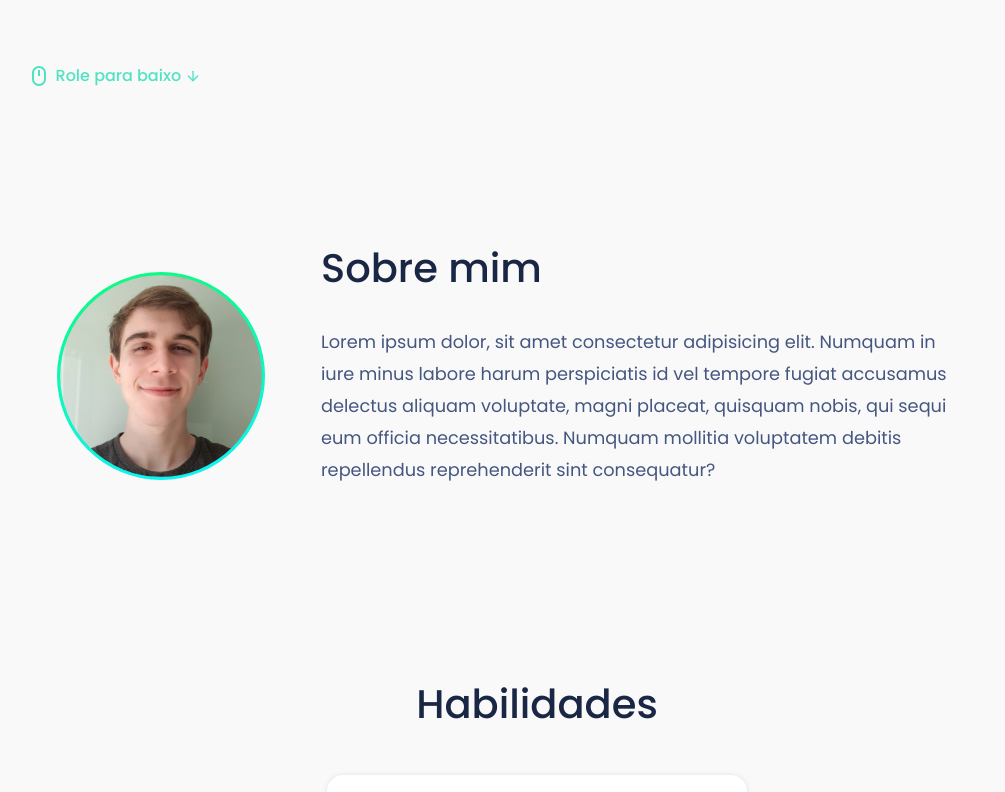
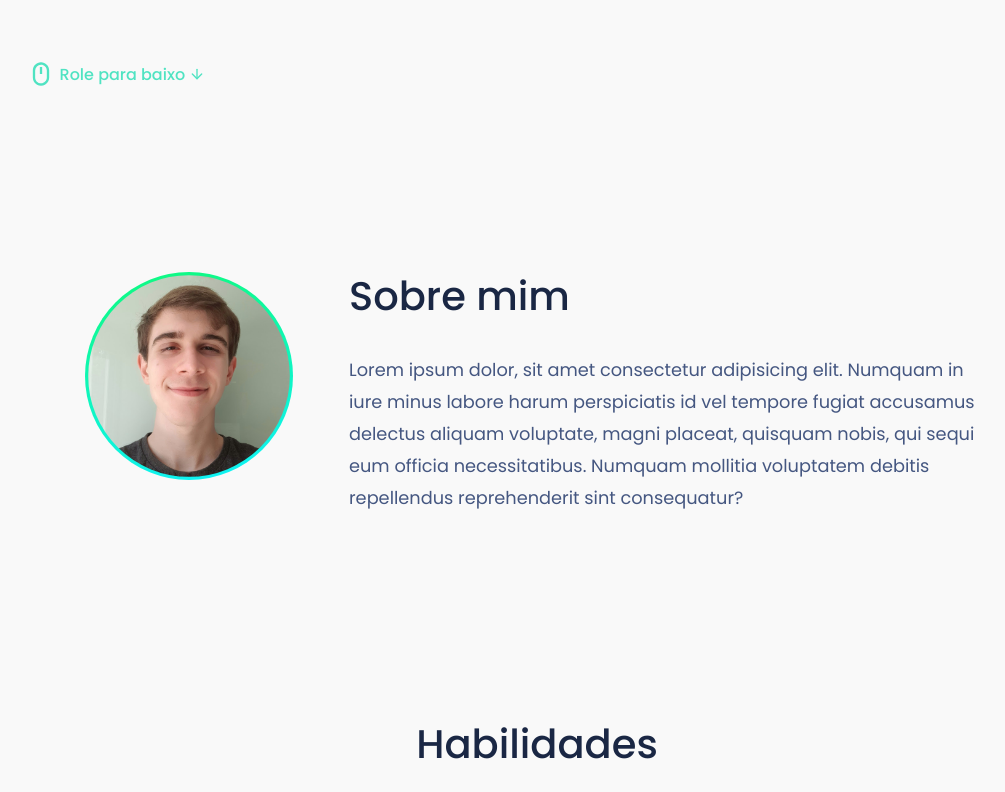
Before and after one commit to pedrotrasfereti/portfolio, a React (Vite) app: page / in a window 1280 px wide. Shown: the part 680-1472 px from the top of the page, without its empty margins (103-1108 px from the left). Built offline with nearby package versions, Linux system fonts and the light colour scheme; no server answers.

Commit message:
semi-responsivo 3

```diff
--- a/src/styles/_about.scss
+++ b/src/styles/_about.scss
@@ -1,10 +1,11 @@
 @import './themes';
 
-@media only screen and (max-width: 957px) {
+@media only screen and (max-width: 1027px) {
   .About {
     .Image {
       height: 12rem !important;
       width: 12rem !important;
+      margin-right: 0 !important;
     }
 
     .Heading {
@@ -13,22 +14,29 @@
     }
 
     .Paragraph {
-      font: $small-font !important;
       text-align: center !important;
+      margin-left: 3.5rem;
     }
   }
 }
 
-@media only screen and (max-width: 500px) {
+@media only screen and (max-width: 600px) {
   .About {
+    .Heading {
+      font: $x-small-heading-font !important;
+    }
+
     .Image {
       height: 11rem !important;
       width: 11rem !important;
     }
+
+    .Paragraph {
+      font: $x-small-font !important;
+      margin-left: 0 !important;
+    }
   }
 }
-
-
 
 .About {
   @include themify() {
@@ -40,6 +48,7 @@
     justify-content: center;
     min-height: $section-height;
     width: $default-width;
+    padding: 3.5rem;
   }
 
   .Image {
@@ -50,6 +59,7 @@
       height: 13rem;
       padding: .2rem;
       width: 13rem;
+      margin-right: 3.5rem;
     }
   }
 
@@ -57,7 +67,7 @@
     display: flex;
     flex-flow: column nowrap;
     gap: 1.75em;
-    padding: 1.75em 3.5rem 3.5rem;
+    padding-top: 1.75em;
 
     .Heading {
       @include themify() {
@@ -70,7 +80,7 @@
       @include themify() {
         color: t($textAlt);
         font: $medium-font;
-        line-height: 2rem;
+        line-height: $line-height !important;
         max-width: 40rem;
       }
     }
--- a/src/styles/_contact.scss
+++ b/src/styles/_contact.scss
@@ -6,12 +6,18 @@
       font: $small-heading-font !important;
     }
 
-    .Name {
-      font: $title-font !important;
-    }
+    .Info--Container {
+      .Icon {
+        font-size: $medium-icon !important;
+      }
 
-    .Text {
-      font: $x-small-font !important;
+      .Name {
+        font: $small-title-font !important;
+      }
+
+      .Text {
+        font: $x-small-font !important;
+      }
     }
 
     .Form {
@@ -23,6 +29,14 @@
       .TextArea {
         width: $small-input-width !important;
       }
+    }
+  }
+}
+
+@media only screen and (max-width: 600) {
+  .Contact {
+    .Heading {
+      font: $x-small-heading-font !important;
     }
   }
 }
@@ -64,7 +78,7 @@
         .Icon {
           @include themify() {
             color: t($primary);
-            font-size: $x-large-icon;
+            font-size: $big-icon;
             margin-top: .25rem;
           }
         }
@@ -77,7 +91,7 @@
           .Name {
             @include themify() {
               color: t($text);
-              font: $x-small-heading-font;
+              font: $xx-small-heading-font;
             }
           }
 
@@ -162,7 +176,7 @@
         }
 
         .Icon {
-          font-size: $small-icon;
+          font-size: $x-small-icon;
         }
       }
     }
--- a/src/styles/_footer.scss
+++ b/src/styles/_footer.scss
@@ -3,7 +3,7 @@
 @media only screen and (max-width: 1000px) {
   .Footer {
     .Title {
-      font: $title-font !important;
+      font: $small-title-font !important;
     }
 
     .Subtitle {
@@ -18,8 +18,8 @@
       gap: 1rem !important;
     }
 
-    .SocialIcon {
-      font-size: 1.35em !important;
+    .Icon {
+      font-size: $x-small-icon !important;
     }
   }
 }
--- a/src/styles/_header.scss
+++ b/src/styles/_header.scss
@@ -11,6 +11,20 @@
 
   .Menu {
     display: block !important;
+  }
+}
+
+@media only screen and (max-width: 600px) {
+  .Header {
+    .Navbar {
+      .Link {
+        font: $x-small-font !important;
+      }
+
+      .Label {
+        font: $x-small-font !important;
+      }
+    }
   }
 }
 
@@ -35,7 +49,7 @@
       @include smooth();
       color: t($text);
       cursor: pointer;
-      font: $title-font;
+      font: $small-title-font;
       margin: $title-margin;
 
       &:hover {
@@ -53,7 +67,7 @@
       border-radius: 50%;
       color: t($primary);
       cursor: pointer;
-      font-size: $small-icon;
+      font-size: $x-small-icon;
       padding: .4rem .4rem .1rem .4rem;
 
       &:hover {
--- a/src/styles/_home.scss
+++ b/src/styles/_home.scss
@@ -24,17 +24,31 @@
 
 @media only screen and (max-width: 1000px) {
   .Social .Icon {
-    font-size: $small-icon !important;
+    font-size: $x-small-icon !important;
   }
 
   .Hero {
     .Heading {
-      font: $big-heading-font !important;
+      font: $x-large-heading-font !important;
     }
 
     .Description {
       font: $small-font !important;
       max-width: 29em !important;
+    }
+  }
+}
+
+@media only screen and (max-width: 600px) {
+  .Hero {
+    .Heading {
+      font: $big-heading-font !important;
+      width: 20rem;
+    }
+
+    .Description {
+      font: $x-small-font !important;
+      max-width: 20rem !important;
     }
   }
 }
@@ -65,7 +79,7 @@
         @include themify() {
           @include smooth();
           color: t($primary);
-          font-size: $medium-icon;
+          font-size: $small-icon;
 
           &:hover {
             color: t($secondary);
@@ -79,7 +93,7 @@
         @include themify() {
           @include smooth();
           color: t($text);
-          font: $x-large-heading-font;
+          font: $xx-large-heading-font;
           max-width: 38rem;
         }
       }
@@ -89,7 +103,7 @@
           @include smooth();
           color: t($textAlt);
           font: $medium-font;
-          line-height: 2rem;
+          line-height: $line-height !important;
           margin-top: .5em;
           width: 37em;
         }
@@ -139,7 +153,7 @@
           color: t($secondary);
 
           .Arrow {
-            font-size: $x-small-icon;
+            font-size: $xx-small-icon;
             transform: translateY(15%);
             transition: .2s;
           }
--- a/src/styles/_services.scss
+++ b/src/styles/_services.scss
@@ -4,6 +4,27 @@
   .Services {
     .Heading {
       font: $small-heading-font !important;
+    }
+
+    .Service .Content {
+      height: $small-card-height !important;
+      width: $small-card-width !important;
+
+      .Title {
+        font: $title-font !important;
+      }
+
+      .Icon {
+        font-size: $medium-icon !important;
+      }
+    }
+  }
+}
+
+@media only screen and (max-width: 600) {
+  .Services {
+    .Heading {
+      font: $x-small-heading-font !important;
     }
   }
 }
@@ -41,14 +62,16 @@
         border: 0;
         border-radius: 1em;
         box-shadow: 0 0 6px -2px t($shadow);
+        position: relative;
       }
 
       .Decoration {
         @include themify() {
           background: t($borderSpecial);
           display: block;
-          height: .25em;
-          margin: 1.25em 0 auto 0;
+          height: .25rem;
+          position: absolute;
+          top: 1.25rem;
           width: 100%;
         }
       }
@@ -58,16 +81,16 @@
         align-items: flex-start;
         display: flex;
         flex-flow: column nowrap;
-        height: 20rem;
+        height: $card-height;
         justify-content: space-around;
         padding: 1.5rem;
         padding-top: 5.5rem;
-        width: 18rem;
+        width: $card-width;
 
         .Icon {
           @include themify() {
             color: t($primary);
-            font-size: $x-large-icon;
+            font-size: $big-icon;
           }
         }
 
@@ -103,7 +126,7 @@
           }
 
           .Arrow {
-            font-size: $x-small-icon;
+            font-size: $xx-small-icon;
             margin-right: 1em;
           }
         }
--- a/src/styles/_skills.scss
+++ b/src/styles/_skills.scss
@@ -1,6 +1,6 @@
 @import './themes';
 
-@media only screen and (max-width: 1347px) {
+@media only screen and (max-width: 1358px) {
   .Skills {
     .Dropdown--Container {
       justify-content: center;
@@ -13,17 +13,25 @@
     .Heading {
       font: $small-heading-font !important;
     }
+  }
+}
+
+@media only screen and (max-width: 600px) {
+  .Skills {
+    .Heading {
+      font: $x-small-heading-font !important;
+    }
 
     .DdHeader {
       height: $small-skill-height !important;
       width: $small-skill-width !important;
 
       .Title {
-        font: 500 1.1em Poppins, sans-serif !important;
+        font: $bold-small-font !important;
       }
 
       .Button {
-        font-size: $x-small-icon !important;
+        font-size: $xx-small-icon !important;
       }
     }
   }
@@ -33,7 +41,7 @@
   @include themify() {
     @include smooth();
     background-color: t($body);
-    min-height: $section-height;
+    min-height: calc($section-height + .75rem);
     width: $default-width;
   }
 
@@ -41,7 +49,7 @@
     @include themify() {
       color: t($text);
       font: $medium-heading-font;
-      padding: 2.6rem 0;
+      padding: 5.15rem 0 2.6rem;
       text-align: center;
     }
   }
@@ -78,14 +86,14 @@
 
           .Icon {
             color: t($primary);
-            font-size: $big-icon;
+            font-size: $medium-icon;
             margin: 0 1.5rem;
           }
 
           .Container {
             .Title {
               color: t($text);
-              font: $title-font;
+              font: $small-title-font;
             }
 
             .Link {
@@ -112,7 +120,7 @@
             border-radius: 50%;
             color: t($text);
             cursor: pointer;
-            font-size: $small-icon;
+            font-size: $x-small-icon;
             margin: 0 1.5rem 0 auto;
             padding: .2rem .2rem 0 .2rem;
 
@@ -132,7 +140,7 @@
         background: none;
         height: 10rem;
         list-style: none;
-        overflow-y: scroll;
+        overflow-y: auto;
         padding: 0;
         width: 25rem;
 
--- a/src/styles/_variables.scss
+++ b/src/styles/_variables.scss
@@ -19,11 +19,12 @@ $gradient-dark: linear-gradient(170deg, #1DD573 0%, #1DCED5 100%);
 
 /*-================== FONTS ===================-*/
 // Icons
-$x-small-icon: 1.15em;
-$small-icon: 1.375em;
-$medium-icon: 1.5em;
-$big-icon: 1.75em;
-$x-large-icon: 2em;
+$xx-small-icon: 1.15em;
+$x-small-icon: 1.375em;
+$small-icon: 1.5em;
+$medium-icon: 1.75em;
+$big-icon: 2em;
+$x-large-icon: 3em;
 $xx-large-icon: 4em;
 
 // Text
@@ -34,17 +35,23 @@ $bold-small-font: 500 1em Poppins, sans-serif;
 $medium-font: 400 1.11em Poppins, sans-serif;
 
 // Title
-$title-font: 500 1.2em Poppins, sans-serif;
+$small-title-font: 500 1.2em Poppins, sans-serif;
+$title-font: 500 1.35em Poppins, sans-serif;
 $medium-title-font: 500 1.5em Poppins, sans-serif;
 $big-title-font: 500 1.75em Poppins, sans-serif;
 $x-large-title-font: 500 2em Poppins, sans-serif;
 
 // Heading
-$x-small-heading-font: 500 1.45em Poppins, sans-serif;
-$small-heading-font: 500 2em Poppins, sans-serif;
+$xx-small-heading-font: 500 1.45em Poppins, sans-serif;
+$x-small-heading-font: 500 2em Poppins, sans-serif;
+$small-heading-font: 500 2.25em Poppins, sans-serif;
 $medium-heading-font: 500 2.5em Poppins, sans-serif;
-$big-heading-font: 500 3.5em Poppins, sans-serif;
-$x-large-heading-font: 500 4em Poppins, sans-serif;
+$big-heading-font: 500 3em Poppins, sans-serif;
+$x-large-heading-font: 500 3.5em Poppins, sans-serif;
+$xx-large-heading-font: 500 4em Poppins, sans-serif;
+
+// Line Height
+$line-height: 2rem;
 
 /*-================== SIZES ===================-*/
 $header-height: 4rem;
@@ -53,21 +60,23 @@ $section-height: 32rem;
 $footer-height: 15rem;
 $default-width: 100%;
 
-// Skills
+// Dropdowns
+$small-skill-height: 4.5rem;
+$small-skill-width: 26rem;
 $skill-height: 4.75rem;
 $skill-width: 26.25rem;
-$small-skill-height: 4.5rem;
-$small-skill-width: 26rem;
 
-// Services
-
-// Portfolio
+// Cards
+$small-card-height: 20.9rem;
+$small-card-width: 17.5rem;
+$card-height: 21.4rem;
+$card-width: 18rem;
 
 // Contact Form
+$small-input-height: 2.8rem;
+$small-input-width: 21rem;
 $input-height: 3rem;
 $input-width: 25rem;
-$small-input-height: 2.8rem;
-$small-input-width: 21rem;
 $textarea-height: 100%;
 
 /*-================== SPACINGS ===================-*/
```
Also changed, not shown: src/styles/_portfolio.scss (+27 -4 lines).
